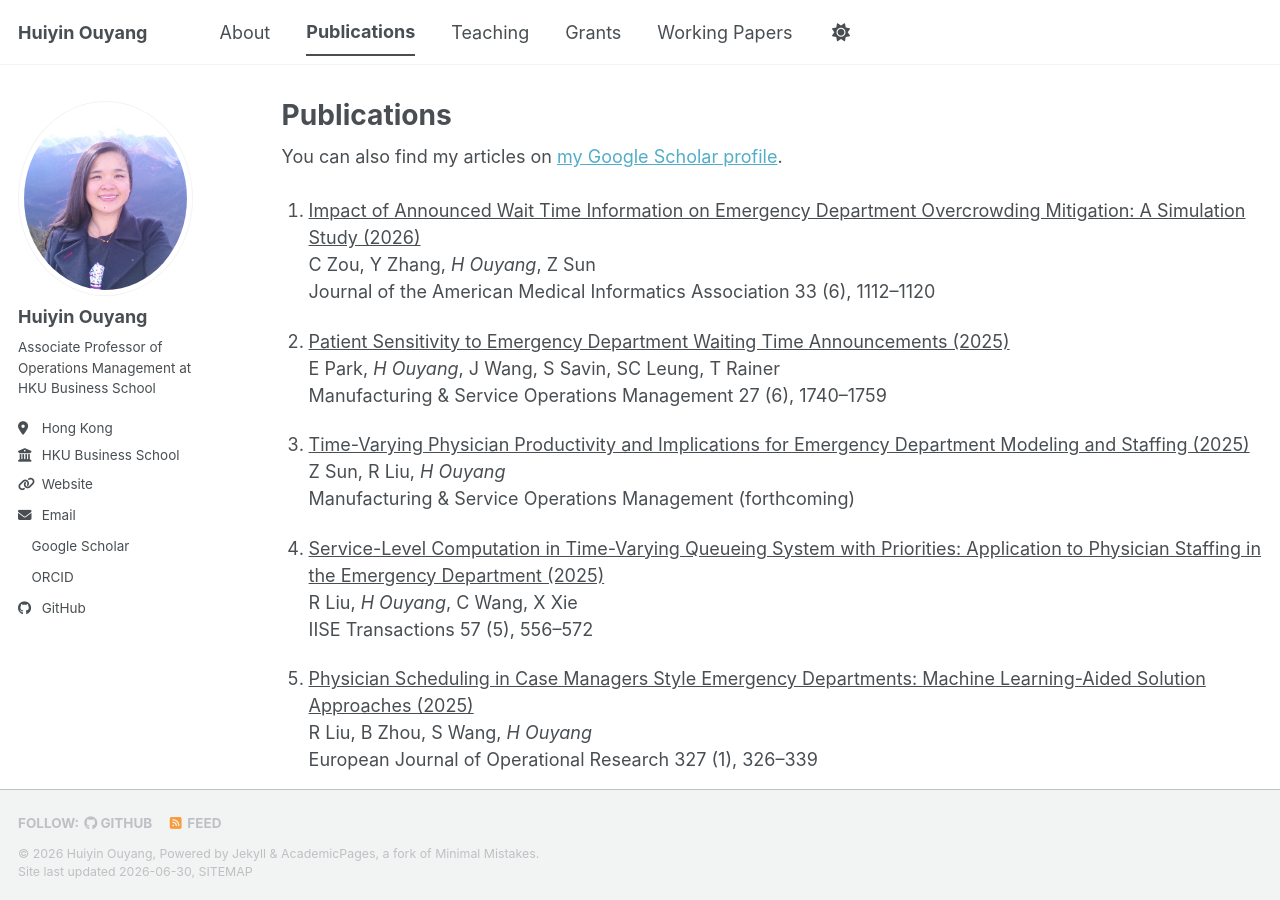
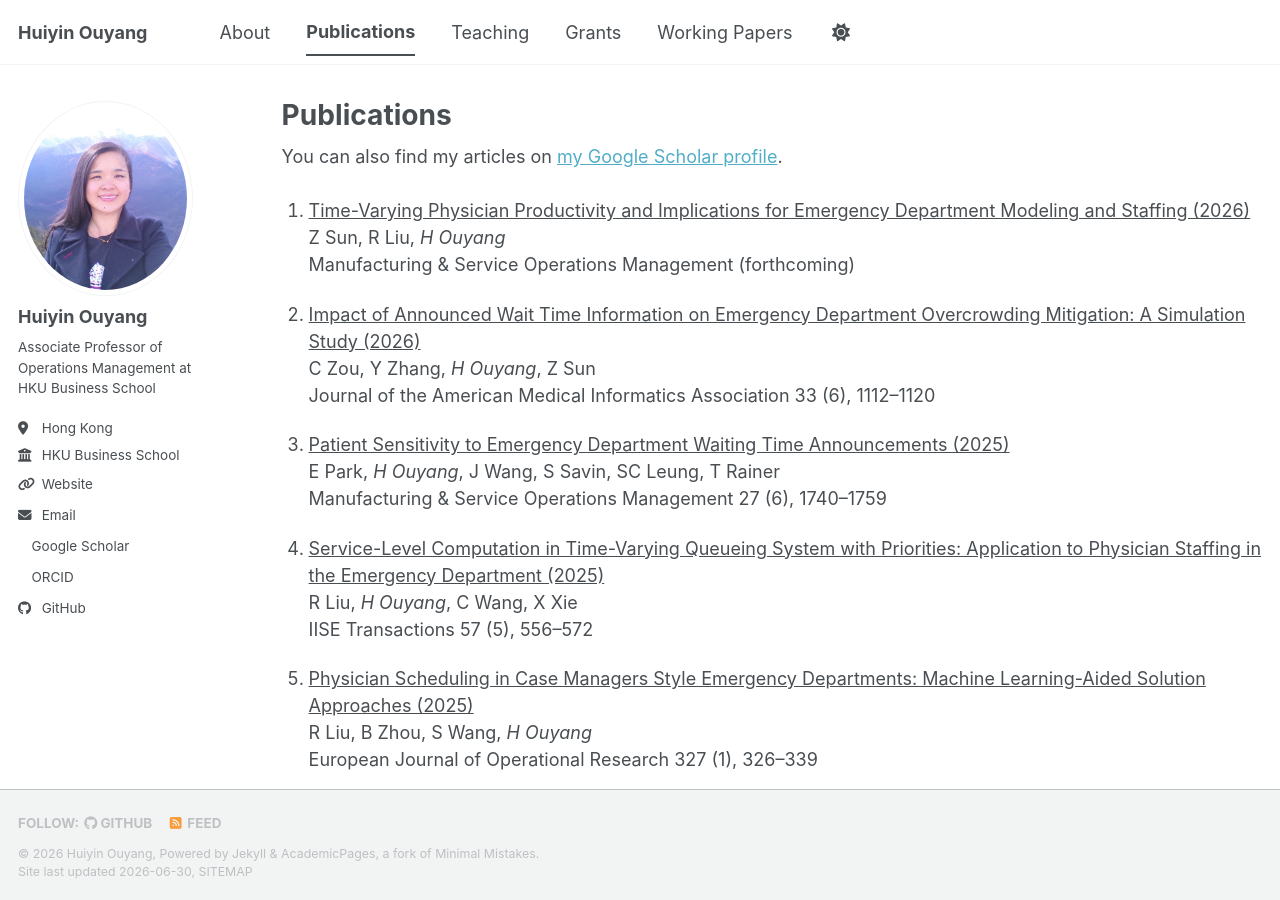
Before and after one commit to ouyanghuiyin/ouyanghuiyin.github.io, a Jekyll site: the page built from _pages/publications.html, in a window 1280 px wide and 900 px high. Built offline with Jekyll 4.4.1, drawn with Linux system fonts in a browser that asks for light colours; a style sheet for code colours, icons or effects is not loaded.

Commit message:
Set Time-Varying Physician Productivity year to 2026

```diff
--- a/_publications/2025-06-01-time-varying-physician-productivity.md
+++ b/_publications/2026-06-01-time-varying-physician-productivity.md
@@ -5,9 +5,9 @@ collection: publications
 category: manuscripts
 permalink: /publication/time-varying-physician-productivity/
 excerpt: 'Time-varying physician productivity and ED staffing.'
-date: 2025-06-01
+date: 2026-06-01
 venue: 'Manufacturing & Service Operations Management (forthcoming)'
-citation: 'Huiyin Ouyang, Ran Liu and Zhankun Sun (2025). &quot;Time-Varying Physician Productivity and Implications for Emergency Department Modeling and Staffing.&quot; <i>Manufacturing & Service Operations Management</i> (forthcoming).'
+citation: 'Huiyin Ouyang, Ran Liu and Zhankun Sun (2026). &quot;Time-Varying Physician Productivity and Implications for Emergency Department Modeling and Staffing.&quot; <i>Manufacturing & Service Operations Management</i> (forthcoming).'
 ---
 
 We study physician productivity in emergency departments, which varies within shifts due to shift-based scheduling, and develop a time-varying multi-server queueing model for ED staffing.
```
